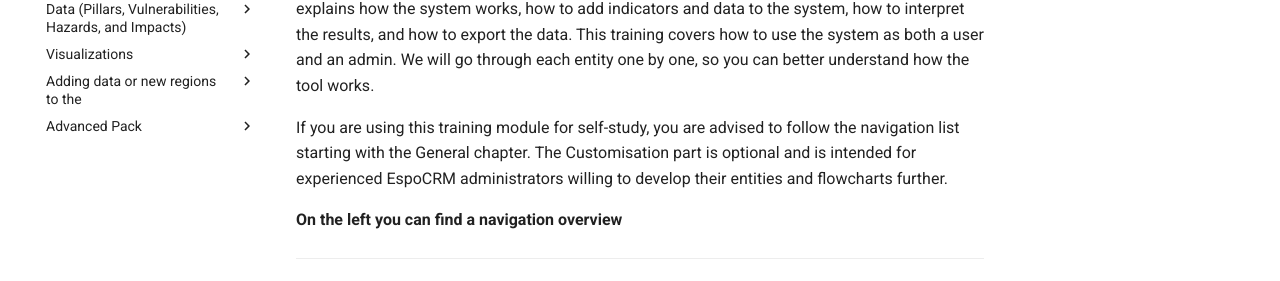
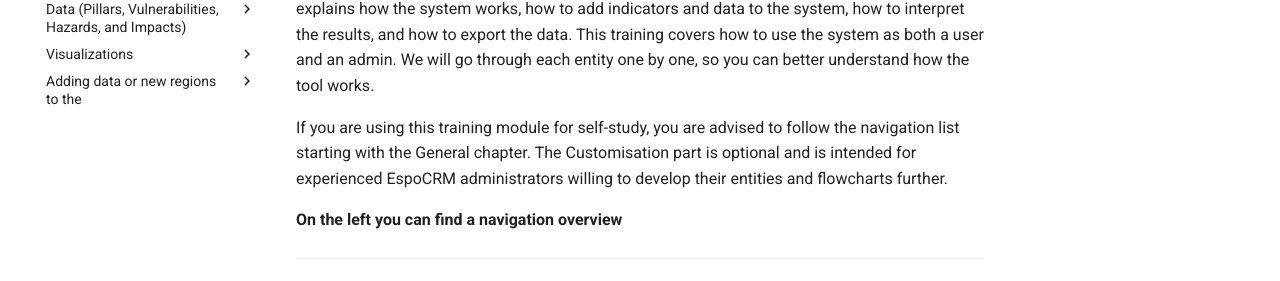
Before and after one commit to jackwharrison/ssc-tool, an MkDocs documentation site: the page built from docs/index.md, in a window 1280 px wide. Shown: the part 255-536 px from the top of the page. Built offline with MkDocs 1.6.1 and Material for MkDocs 9.7.7, drawn with Linux system fonts in a browser that asks for light colours; plug-ins that fetch from the network failed and are left out.

Commit message:
Update mkdocs.yml

```diff
--- a/mkdocs.yml
+++ b/mkdocs.yml
@@ -65,5 +65,3 @@ nav:
     - 'Adding data or new regions to the ':
       - 'Adding a new country': 'customization/page1.md'
       - 'Adding data': 'customization/page2.md'
-    - 'Advanced Pack':
-      - 'Advanced Pack License': 'advanced/page1.md'
```
